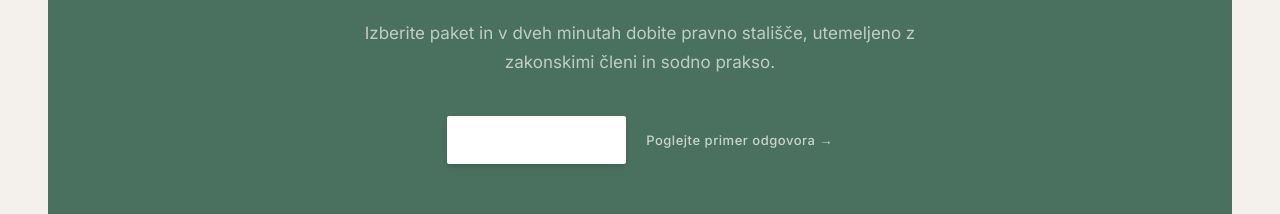
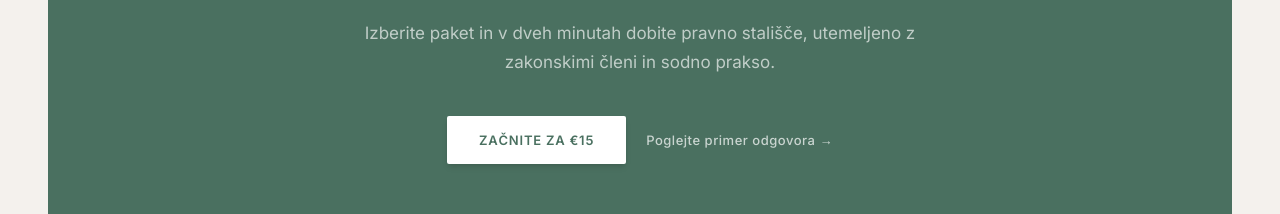
Before and after one commit to nejki/lexeu, a Next.js app: page / in a window 1280 px wide. Shown: the part 6393-6607 px from the top of the page. Built offline with nearby package versions, Linux system fonts and the light colour scheme.

Commit message:
fix(cta): make button text visible on white background
Tailwind class conflict between Button's primary variant (text-white)
and CTA's className override (text-sage-dark) caused invisible text.
Add custom variant with no default colors to avoid the conflict.

```diff
--- a/components/CTA.tsx
+++ b/components/CTA.tsx
@@ -17,7 +17,7 @@ export default function CTA() {
           <div className="flex flex-wrap justify-center gap-5">
             <Button
               href="https://app.aikrpan.com"
-              variant="primary"
+              variant="custom"
               className="bg-white text-sage-dark hover:bg-warm-light hover:text-site-text hover:-translate-y-0.5 hover:shadow-lg shadow-md"
             >
               Začnite za €15
--- a/components/ui/Button.tsx
+++ b/components/ui/Button.tsx
@@ -1,6 +1,6 @@
 import { AnchorHTMLAttributes } from "react";
 
-type Variant = "primary" | "outline" | "ghost";
+type Variant = "primary" | "outline" | "ghost" | "custom";
 type Size = "sm" | "md" | "lg";
 
 interface ButtonProps extends AnchorHTMLAttributes<HTMLAnchorElement> {
@@ -12,6 +12,7 @@ const variants: Record<Variant, string> = {
   primary: "bg-sage-dark text-white hover:bg-sage",
   outline: "border border-site-border text-site-mid hover:border-sage hover:text-sage-dark",
   ghost: "text-sage-dark hover:text-sage",
+  custom: "",
 };
 
 const sizes: Record<Size, string> = {
```
